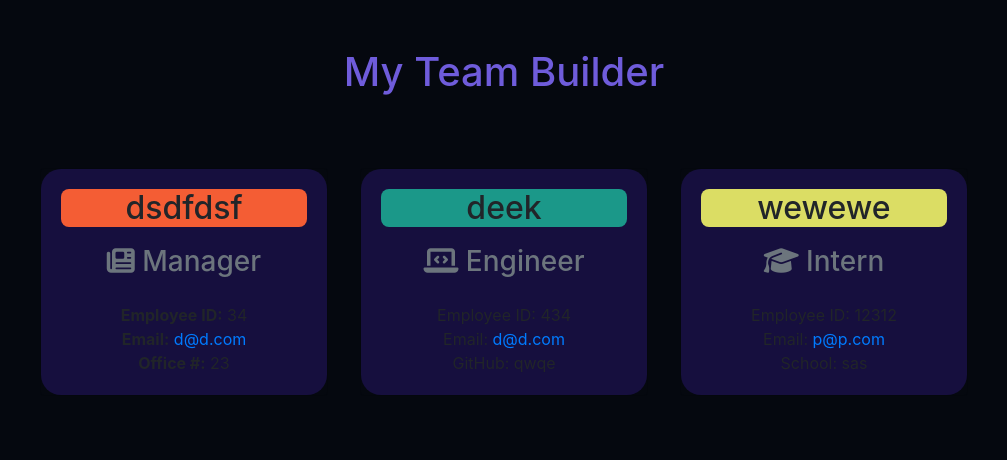
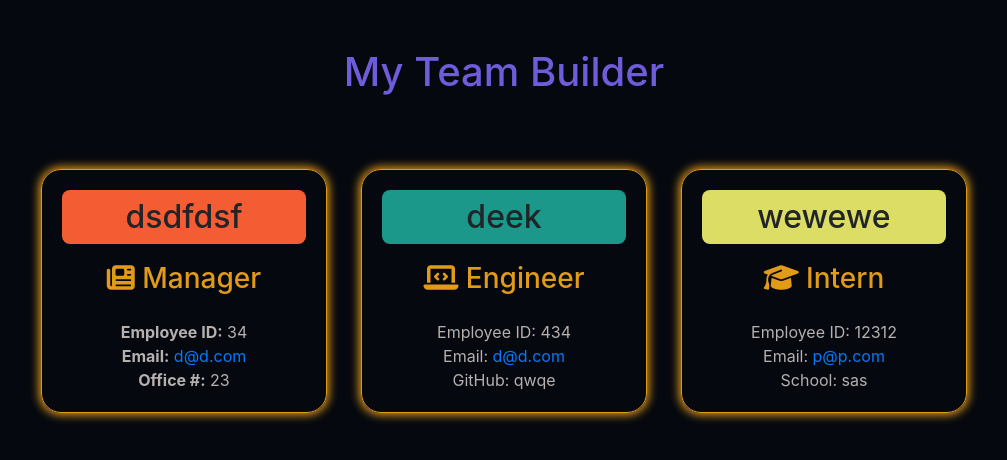
Before and after one commit to codemasterdev/team-profile-generator, a website: page src/index.html in a window 1280 px wide. Shown: the whole page, without its empty margins (136-1143 px from the left). Drawn offline with nearby package versions, Linux system fonts and the light colour scheme.

Commit message:
added text colors

```diff
--- a/src/css/style.css
+++ b/src/css/style.css
@@ -7,10 +7,12 @@
 :root {
   --bg-dark: hsl(222, 50%, 4%);
   --card-body: hsl(249, 61%, 15%);
+  --card-border: hsl(39, 81%, 49%);
   --manager: hsl(13, 90%, 58%);
   --engineer: hsl(173, 70%, 35%);
   --intern: hsl(61, 64%, 63%);
   --header: rgb(111, 92, 219);
+  --card-text: rgb(182, 176, 174);
 }
 
 body {
@@ -36,13 +38,15 @@ h1 {
 }
 
 .card-body {
-  background-color: var(--card-body);
-  border: none;
+  background-color: transparent;
+  border: 1px solid var(--card-border);
+  box-shadow: 0px 0px 10px 2px var(--card-border);
   border-radius: 20px;
 }
 
 h2 {
   border-radius: 8px;
+  padding: 0.5rem;
 }
 
 .card-title-manager {
@@ -57,12 +61,9 @@ h2 {
   background-color: var(--intern);
 }
 
-i {
-  /* icons */
-}
-
 .card-subtitle {
   /* role */
+  color: var(--card-border);
   padding: 1rem;
 }
 
@@ -71,4 +72,5 @@ i {
 }
 
 .card-text {
+  color: var(--card-text);
 }
--- a/src/index.html
+++ b/src/index.html
@@ -28,7 +28,7 @@
             <div class="card card-position" style="width: 18rem">
    <div class="card-body manager">
       <h2 class="card-title-manager">dsdfdsf</h2>
-      <h3 class="card-subtitle mb-2 text-muted">
+      <h3 class="card-subtitle mb-2 ">
          <i class="fas fa-newspaper"></i> Manager
       </h3>
       <p class="card-text">
@@ -40,7 +40,7 @@
 </div><div class="card card-position" style="width: 18rem">
    <div class="card-body engineer ">
       <h2 class="card-title-engineer">deek</h2>
-      <h3 class="card-subtitle mb-2 text-muted">
+      <h3 class="card-subtitle mb-2 ">
          <i class="fas fa-laptop-code"></i> Engineer
       </h3>
       <p class="card-text">
@@ -52,7 +52,7 @@
 </div><div class="card card-position" style="width: 18rem">
    <div class="card-body intern">
       <h2 class="card-title-intern">wewewe</h2>
-      <h3 class="card-subtitle mb-2 text-muted">
+      <h3 class="card-subtitle mb-2 ">
          <i class="fas fa-graduation-cap"></i> Intern
       </h3>
       <p class="card-text">
```
